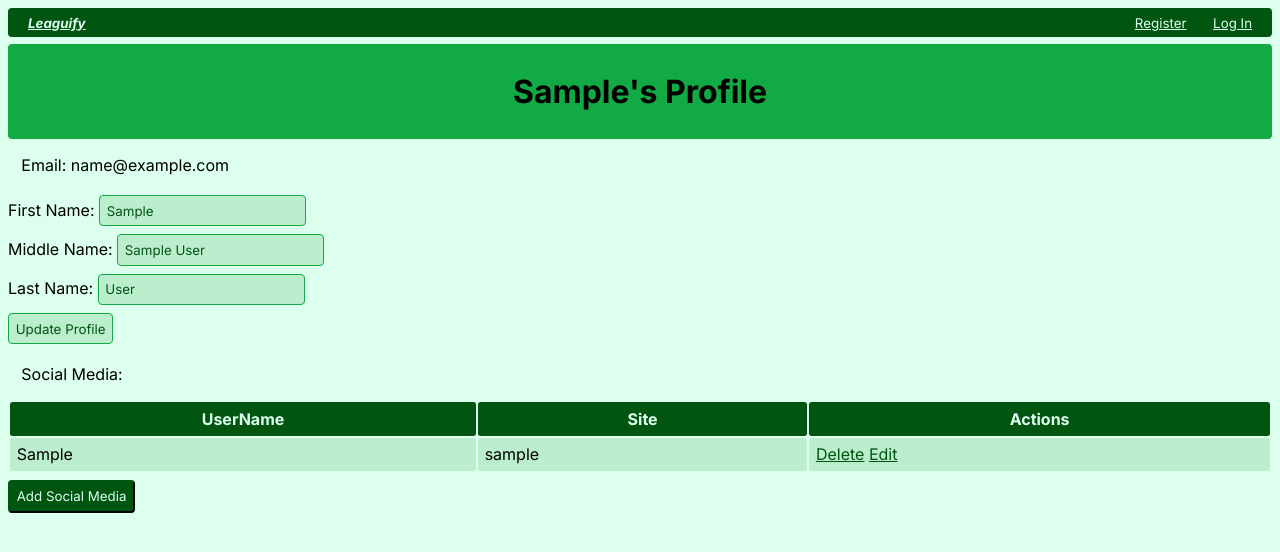
After one commit to Hariswar/data-holics, a Django app: page /user_profile/1/ in a window 1280 px wide. The commit adds this page. Shown: the top 552 px of the page. Run offline with Django 4.2, Linux system fonts and the light colour scheme; tables that the repository leaves empty hold one stand-in row (values such as "Sample post").

Commit message:
Added User Profile

```diff
--- a/leaguify/templates/master_template.html
+++ b/leaguify/templates/master_template.html
@@ -16,7 +16,7 @@
     <small><a href="{% url 'create_league' %}">Create League</a></small>
     <small><a href="{% url 'create_sport' %}">Create Sport</a></small>
     <hr>
-    <small><a href="{% url 'user_home' %}">{{ user }}</a></small>
+    <small><a href="{% url 'user_profile' user.id%}">{{ user }}</a></small>
     <small><a href="{% url 'log_out' %}">Log Out</a></small>
     {% else %}
     <hr>
--- /dev/null
+++ b/leaguify/templates/user_profile.html
@@ -0,0 +1,47 @@
+{% extends 'master_template.html' %}
+
+{% block title %}
+<title>Leaguify | User Profile</title>
+{% endblock %}
+
+{% block header %}
+<h1>{{ufname}}'s Profile</h1>
+{% endblock %}
+
+{% block body %}
+
+{% if message %}
+<p class="error">{{ message }}</p>
+{% endif %}
+
+<p>Email: {{uaddress}}</p>
+<form method="POST">
+    {% csrf_token %}
+    <label for="fname">First Name:</label>
+    <input type="text" name="fname" placeholder="First Name" value="{{ufname}}" required> <br>
+    <label for="mname">Middle Name:</label>
+    <input type="text" name="mname" placeholder="First Name" value="{{umname}}" required><br>
+    <label for="lname">Last Name: </label>
+    <input type="text" name="lname" placeholder="First Name" value="{{ulname}}" required><br>
+    <input type="submit" value="Update Profile">
+</form>
+<p>Social Media: </p>
+<table>
+    <tr>
+        <th>UserName</th>
+        <th>Site</th>
+        <th>Actions</th>
+    </tr>
+{% for s in smss %}
+<tr>
+    <td>{{s.type}}</td>
+    <td>{{s.userName}}</td>
+    <td><a href="{% url 'delete_sm' s.id %}">Delete</a> <a href="{% url 'edit_sm' s.id %}">Edit</a></td>
+</tr>
+{% endfor %}
+</table>
+<a href="{% url 'add_player_social_media' %}"><button>Add Social Media</button></a>
+
+
+
+{% endblock %}
--- a/leaguify/urls.py
+++ b/leaguify/urls.py
@@ -27,4 +27,7 @@ urlpatterns = [
     path("delete/team/<pk>/", views.delete_team, name="delete_team"),
     path("update_league/<pk>/", views.updateLeague, name="update_league"),
     path("update_team/<pk>/", views.edit_team, name="update_team"),
+    path("user_profile/<pk>/", views.user_profile, name="user_profile"),
+    path("delete_sm/<pk>/", views.delete_sm, name="delete_sm"),
+    path("edit_sm/<pk>/", views.edit_sm, name="edit_sm"),
 ]
--- a/leaguify/views.py
+++ b/leaguify/views.py
@@ -9,6 +9,7 @@ from django.contrib.auth.models import User
 from django.views.generic.detail import DetailView
 from django.views.generic.detail import DetailView
 from django.db.models import Q, Avg, Sum, Count
+from django.http import HttpResponseRedirect
 from .models import *
 from .forms import *
 
@@ -83,8 +84,8 @@ class LeagueDetailView(DetailView):
             if players.count() > 0:
                 context['team_creatable'] = False
                 break
-        else:
-            context['team_creatable'] = True
+            else:
+                context['team_creatable'] = True
         context['teams'] = [{ "team": t, "stats": Team_Sport_Stats.objects.get(teamID=t) } for t in teams]
         context['games'] = games
         return context
@@ -442,7 +443,7 @@ def add_player_social_media(request):
         players = Player.objects.filter(userID_id=user.id)
         for player in players.iterator():
             sm = Social_Media.objects.create(type=platform, userName=userName, playerID_id=player.id)
-        return redirect('user_home')
+        return HttpResponseRedirect('user_home')
 
 @csrf_protect
 def add_team_social_media(request, pk):
@@ -610,3 +611,51 @@ def edit_team(request, pk):
         except:
             pass
     return redirect('all_leagues')
+def user_profile(request, pk):
+    user = Custom_User.objects.get(id=pk)
+    player = Player.objects.get(userID=user)
+    context = {}
+    if request.method == 'GET':
+        template = loader.get_template('user_profile.html')
+        context['ufname'] = user.firstName
+        context['umname'] = user.middleName
+        context['ulname'] = user.lastName
+        context['uaddress'] = user.emailAddress
+        context['smss'] = Social_Media.objects.filter(playerID=player)
+        return HttpResponse(template.render(context, request))
+    elif request.method == 'POST':
+        nfname = request.POST.get('fname')
+        nmname = request.POST.get('mname')
+        nlname = request.POST.get('lname')
+        user.firstName = nfname
+        user.middleName = nmname
+        user.lastName = nlname
+        user.save()
+        return redirect('user_profile', pk)
+    return redirect('user_home')
+
+def delete_sm(request, pk):
+    sm = Social_Media.objects.get(id = pk)
+    if request.method == 'POST':
+        sm.delete()
+        return redirect('user_home')
+    return render(request, 'delete.html', {'obj':sm.userName})
+
+def edit_sm(request, pk):
+    sm = Social_Media.objects.get(id=pk)
+    user = Custom_User.objects.get(id=sm.playerID.userID.id)
+    if request.method == 'GET':
+        context = {}
+        template = loader.get_template('add_player_social_media.html')
+        context['cuname'] = sm.userName
+        context['ctype'] = sm.type
+        context['type'] = 'edit'
+        return HttpResponse(template.render(context, request))
+    elif request.method == 'POST':
+        nuname = request.POST.get('userName')
+        ntype = request.POST.get('type')
+        sm.userName = nuname
+        sm.type = ntype
+        sm.save()
+        return redirect('user_profile', user.id)
+    return redirect('user_profile', user.id)
```
Also changed, not shown: leaguify/templates/add_player_social_media.html (+21 -0 lines).
